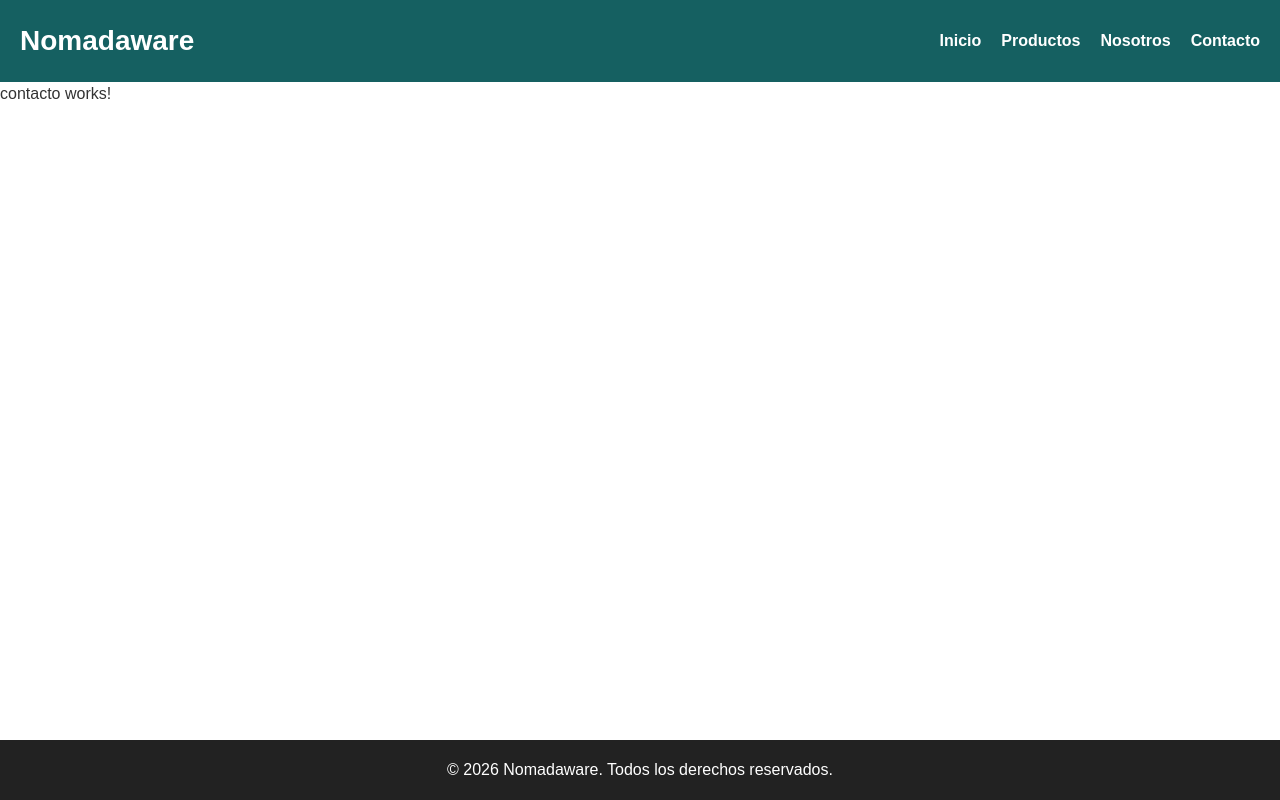
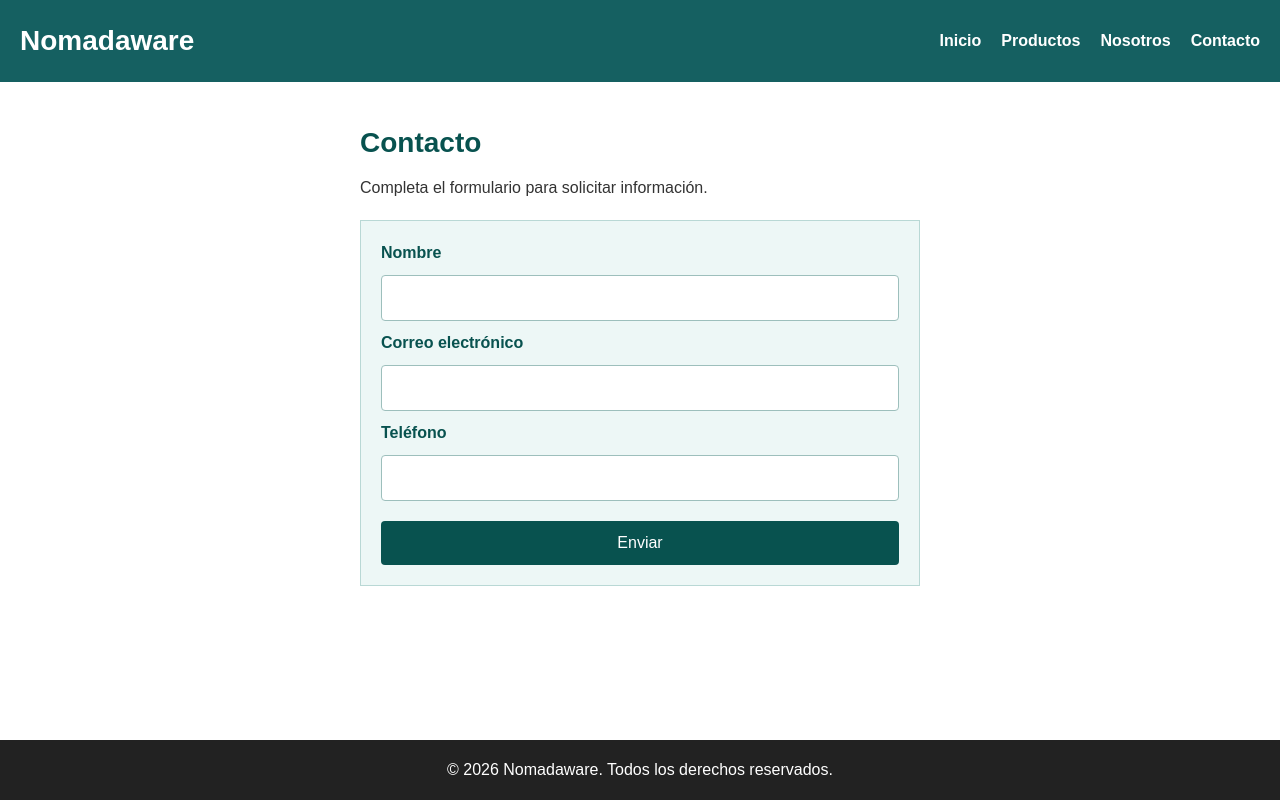
Before and after one commit to kaddistreet-cmyk/ejercicioangular, an Angular app: page /contacto in a window 1280 px wide. Built offline with nearby package versions, Linux system fonts and the light colour scheme.

Commit message:
feat: implementar formulario de contacto

```diff
--- a/src/app/contacto/contacto.css
+++ b/src/app/contacto/contacto.css
@@ -0,0 +1,36 @@
+.contacto {
+  max-width: 600px;
+}
+
+.informacion-contacto {
+  margin-bottom: 20px;
+}
+
+form {
+  display: grid;
+  gap: 10px;
+  padding: 20px;
+  background-color: #edf7f6;
+  border: 1px solid #b9d8d5;
+}
+
+label {
+  color: #08524f;
+  font-weight: bold;
+}
+
+input {
+  padding: 10px;
+  border: 1px solid #9dbfbc;
+  border-radius: 4px;
+}
+
+button {
+  margin-top: 10px;
+  padding: 10px;
+  color: #ffffff;
+  background-color: #08524f;
+  border: none;
+  border-radius: 4px;
+  cursor: pointer;
+}
--- a/src/app/contacto/contacto.html
+++ b/src/app/contacto/contacto.html
@@ -1 +1,19 @@
-<p>contacto works!</p>
+<section class="contacto contenedor">
+  <div class="informacion-contacto">
+    <h2 class="titulo-seccion">Contacto</h2>
+    <p>Completa el formulario para solicitar información.</p>
+  </div>
+
+  <form [formGroup]="formularioContacto" (ngSubmit)="enviar()">
+    <label for="name">Nombre</label>
+    <input id="name" type="text" formControlName="name" maxlength="20" required />
+
+    <label for="email">Correo electrónico</label>
+    <input id="email" type="email" formControlName="email" required />
+
+    <label for="telefono">Teléfono</label>
+    <input id="telefono" type="tel" formControlName="telefono" maxlength="10" required />
+
+    <button type="submit">Enviar</button>
+  </form>
+</section>
--- a/src/app/contacto/contacto.ts
+++ b/src/app/contacto/contacto.ts
@@ -1,9 +1,26 @@
-import { Component } from '@angular/core';
+import { Component, inject } from '@angular/core';
+import { FormBuilder, ReactiveFormsModule, Validators } from '@angular/forms';
 
 @Component({
   selector: 'app-contacto',
-  imports: [],
+  imports: [ReactiveFormsModule],
   templateUrl: './contacto.html',
   styleUrl: './contacto.css',
 })
-export class Contacto {}
+export class Contacto {
+  private formBuilder = inject(FormBuilder);
+
+  formularioContacto = this.formBuilder.group({
+    name: ['', [Validators.required, Validators.maxLength(20)]],
+    email: ['', [Validators.required, Validators.email]],
+    telefono: ['', [Validators.required, Validators.maxLength(10)]],
+  });
+
+  enviar() {
+    if (this.formularioContacto.valid) {
+      alert('Gracias por contactar a Nomadaware');
+    } else {
+      alert('Los datos ingresados son incorrectos');
+    }
+  }
+}
```
